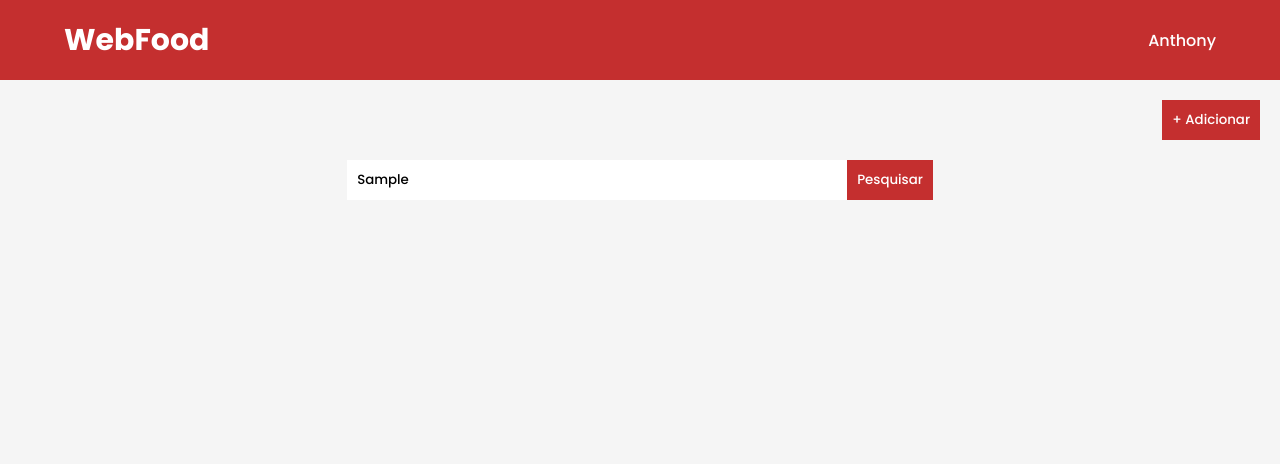
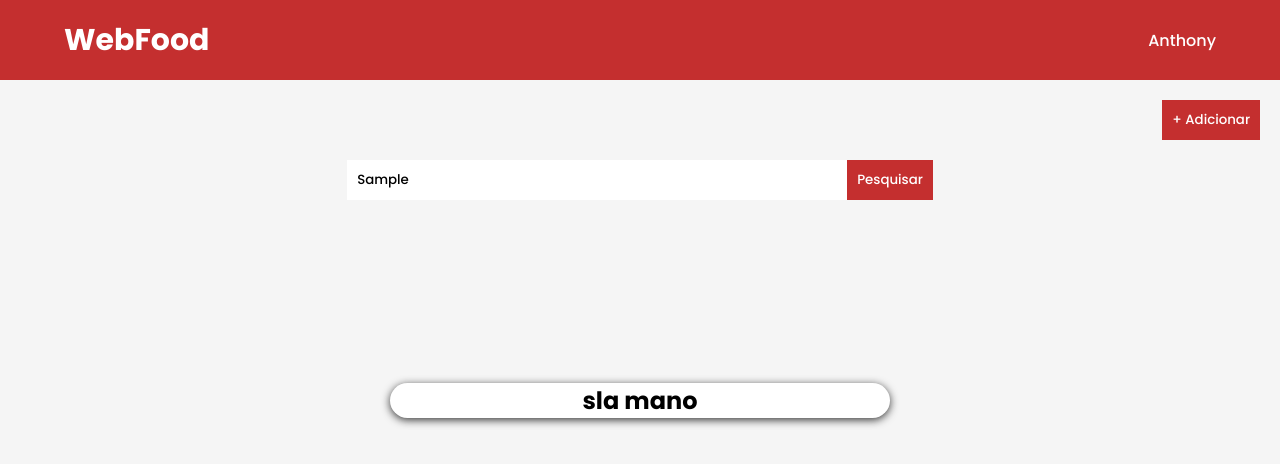
Before and after one commit to AnthonyH30/WebFood, a React (Vite) app: page / in a window 1280 px wide. Both pictures are taken after typing "Sample" into the empty fields and a click on the button "+ Adicionar". Shown: the top 464 px of the page. Built offline with nearby package versions, Linux system fonts and the light colour scheme.

Commit message:
create global context and add a modal to add product

```diff
--- a/package.json
+++ b/package.json
@@ -9,9 +9,11 @@
     "preview": "vite preview"
   },
   "dependencies": {
+    "@types/react-modal": "^3.13.1",
     "node-sass": "^8.0.0",
     "react": "^18.2.0",
     "react-dom": "^18.2.0",
+    "react-modal": "^3.16.1",
     "sass": "^1.58.0"
   },
   "devDependencies": {
--- a/src/Components/Btn/index.tsx
+++ b/src/Components/Btn/index.tsx
@@ -1,12 +1,10 @@
 import React from 'react';
-import { ButtonProps } from '../../Types/ButtonType';
 import './styles.scss';
 
+type Props = React.DetailedHTMLProps<React.ButtonHTMLAttributes<HTMLButtonElement>, HTMLButtonElement>
 
-export default function Btn({children, style}: ButtonProps) {
+export default function Btn( props : Props) {
   return (
-    <button style={style}>
-        {children}
-    </button>
+    <button {...props} />
   )
 }
--- /dev/null
+++ b/src/Context/FoodContext.tsx
@@ -0,0 +1,30 @@
+import { createContext, useState } from "react";
+import { FoodContextProps } from "../Types/FoodContextType";
+
+const initialValue = {
+    search: "",
+    setSearch: () => {},
+    modalIsOpen: false,
+    setModalIsOpen: () => {},
+}
+
+type FoodContextType ={
+    search: string;
+    setSearch: (newState: string) => void;
+    modalIsOpen: boolean;
+    setModalIsOpen: (newState: boolean) => void;
+}
+
+export const FoodContext = createContext<FoodContextType>(initialValue);
+
+export default function FoodContextProvider({children}: FoodContextProps){
+
+    const [search, setSearch] = useState(initialValue.search);
+    const [modalIsOpen, setModalIsOpen] = useState(initialValue.modalIsOpen);
+
+    return(
+        <FoodContext.Provider value={{search, setSearch, modalIsOpen, setModalIsOpen}}>
+            {children}
+        </FoodContext.Provider>
+    )
+}
--- a/src/Pages/Home/index.tsx
+++ b/src/Pages/Home/index.tsx
@@ -1,20 +1,43 @@
-import React, { memo } from "react";
+import React, { memo, useContext } from "react";
 import './styles.scss';
 import Header from '../../Services/Header';
 import Input from "../../Components/Input";
 import Btn from "../../Components/Btn";
+import { FoodContext } from "../../Context/FoodContext";
+import Modal from "react-modal";
+
+Modal.setAppElement('#root');
 
 function Home(){
+
+    const { search, setSearch, modalIsOpen, setModalIsOpen } = useContext(FoodContext);
+
+    function closeModal(){
+        setModalIsOpen(false);
+    }
+
+    function openModal(){
+        setModalIsOpen(true);
+    }
+
     return(
         <>
             <Header />
             <section className="box">
                 <form className="box__Search">
-                    <Input placeholder="Pesquisar" />
+                    <Input placeholder="Pesquisar" value={search} onChange={(e) => setSearch(e.target.value)} />
                     <Btn>Pesquisar</Btn>
                 </form>
-                <Btn style={{position: 'absolute', top: '20px', right: '20px'}}>+ Adicionar</Btn>
+                <Btn style={{position: 'absolute', top: '20px', right: '20px'}} onClick={openModal}>+ Adicionar</Btn>
             </section>
+            <Modal
+                isOpen={modalIsOpen}
+                onRequestClose={closeModal}
+                overlayClassName="modal__overlay"
+                className="modal__content"
+            >
+                <h2>sla mano</h2>
+            </Modal>
         </>
     )
 }
--- a/src/Pages/Home/styles.scss
+++ b/src/Pages/Home/styles.scss
@@ -12,3 +12,21 @@
         @include center;
     }
 }
+
+.modal__overlay{
+    position: fixed;
+    top: 0;
+    right: 0;
+    left: 0;
+    bottom: 0;
+    @include center;
+
+    .modal__content{
+        @include BoxShadow;
+        width: 80%;
+        max-width: 500px;
+        background-color: white;
+        border-radius: 20px;
+        @include center;
+    }
+}
--- a/src/Styles/mixins.scss
+++ b/src/Styles/mixins.scss
@@ -5,3 +5,9 @@
     align-items: center;
     justify-content: center;
 }
+
+@mixin BoxShadow{
+    -webkit-box-shadow: 0px 2px 9px 0px rgba(54,54,54,1);
+    -moz-box-shadow: 0px 2px 9px 0px rgba(54,54,54,1);
+    box-shadow: 0px 2px 9px 0px rgba(54,54,54,1);
+}
--- a/src/Types/ButtonType.ts
+++ /dev/null
@@ -1,4 +0,0 @@
-export type ButtonProps ={
-    children: React.ReactNode;
-    style?: object;
-}
--- /dev/null
+++ b/src/Types/FoodContextType.ts
@@ -0,0 +1,3 @@
+export type FoodContextProps = {
+    children: React.ReactNode;
+}
--- a/src/main.tsx
+++ b/src/main.tsx
@@ -1,9 +1,12 @@
 import React from 'react'
 import ReactDOM from 'react-dom/client'
 import App from './App'
+import FoodContextProvider from './Context/FoodContext'
 
 ReactDOM.createRoot(document.getElementById('root') as HTMLElement).render(
   <React.StrictMode>
-    <App />
+    <FoodContextProvider>
+      <App />
+    </FoodContextProvider>
   </React.StrictMode>,
 )
```
Also changed, not shown: 1 other file (tests, documents, lock files or other folders).
